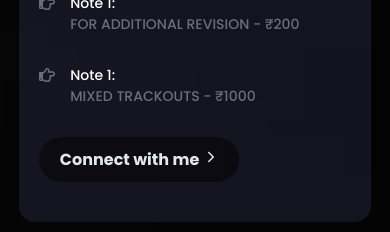
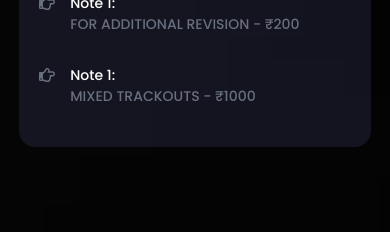
Before and after one commit to Ayushkumarxx/cjchirag-react-ts, a React (Vite) app: page / in a window 390 px wide. Shown: the part 5940-6172 px from the top of the page. Built offline with nearby package versions, Linux system fonts and the light colour scheme; a web font is replaced by a local one.

Commit message:
new changes

```diff
--- a/src/components/home/pricing.tsx
+++ b/src/components/home/pricing.tsx
@@ -478,9 +478,7 @@ const PricingSection: React.FC = () => {
 
 
               </div>
-              <button className="button-mob" onClick={() => handleRedirect("instagram")}>
-                Connect with me <IoIosArrowForward className="i" />
-              </button>
+
             </div>
 
 
--- a/src/components/home/style/newpricing.css
+++ b/src/components/home/style/newpricing.css
@@ -111,21 +111,7 @@
 
     display: none;
   }
-  .newpricing .child-2 .details .button-mob{
-    border: none;
-    width: 200px;
-    font-weight: bold;
-    height: 45px;
-    background: #08070d;
-    color: #e2e8f0;
-    font-size: 16px;
-    border-radius:100px;
-    margin-top: 30px;
-    display: flex;
-    align-items: center;
-    justify-content: center;
-    display: none;
-  }
+
 
 /***Stying for small screens***/
 @media screen and (max-width: 800px) {
@@ -136,9 +122,7 @@
         display: block;
         margin: 20px 0px;
       }
-      .newpricing .child-2 .details .button-mob{
-        display: block;
-      }
+
     .newpricing {
         width: 95%;
         padding: 40px 20px;
```
